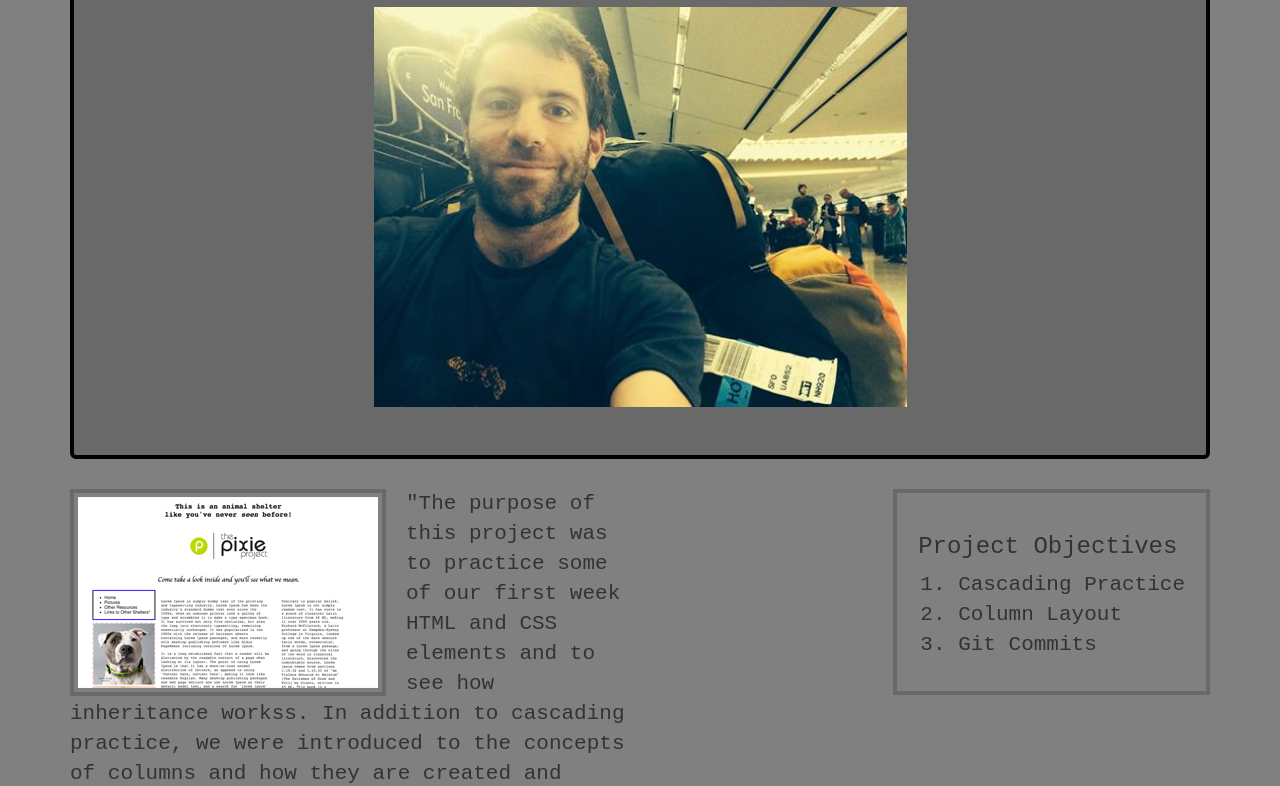
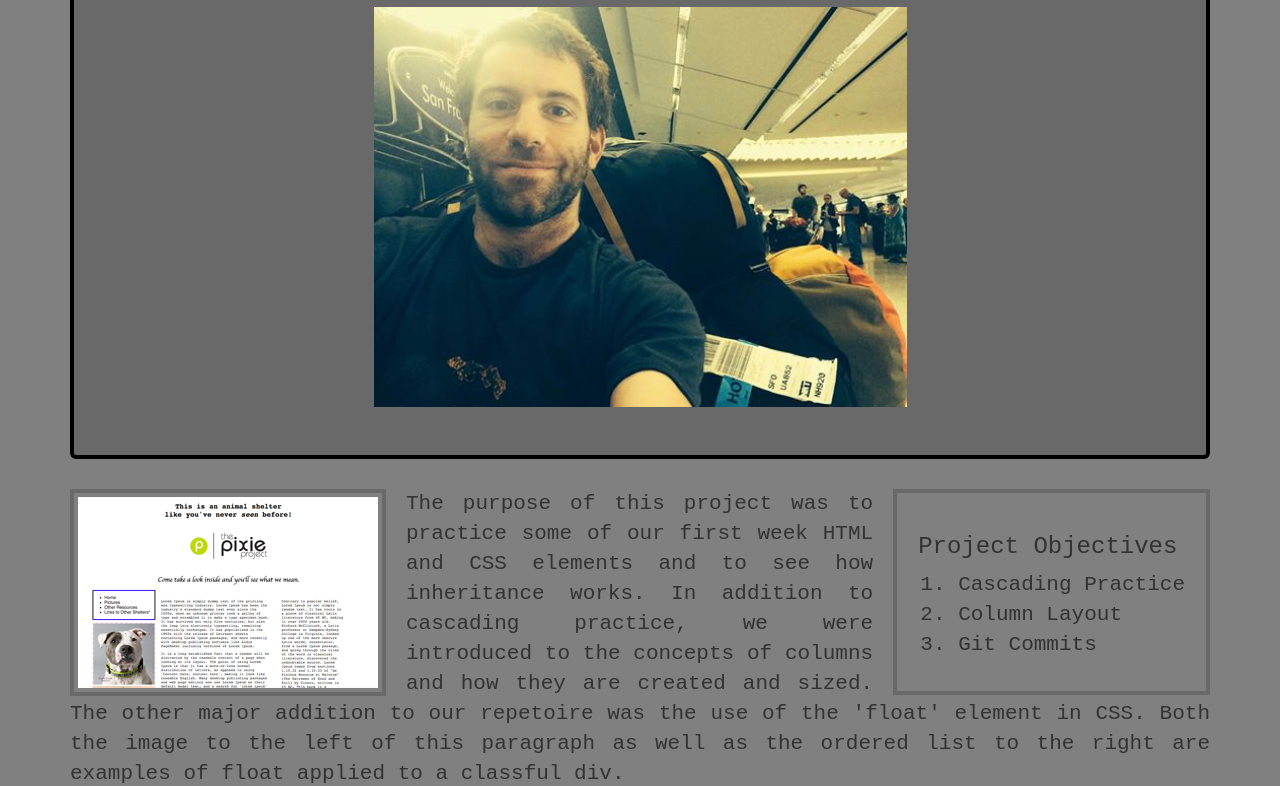
Before and after one commit to pizzimenti/pizzimenti.github.io, a plain HTML site: page index.html in a window 1280 px wide. Shown: the part 166-952 px from the top of the page. Drawn offline with nearby package versions, Linux system fonts and the light colour scheme.

Commit message:
fix text justify css

```diff
--- a/css/styles.css
+++ b/css/styles.css
@@ -31,6 +31,7 @@ body {
 #projects {
   font-family: monospace;
   font-size: 1.5em;
+  text-align: justify;
 }
 
 .project-ol {
@@ -46,8 +47,8 @@ body {
   padding: 4px;
   margin-right: 20px;
 }
-
+/*
 .project-desc {
   width: 50%;
   height: 100px;
-}
+}*/
--- a/index.html
+++ b/index.html
@@ -39,7 +39,7 @@
           </div>
 
           <div class="project-desc">
-          <p> "The purpose of this project was to practice some of our first week HTML and CSS elements and to see how inheritance workss. In addition to cascading practice, we were introduced to the concepts of columns and how they are created and sized. The other major addition to our repetoire was the use of the 'float' element in CSS. Both the image to the left of this paragraph as well as the ordered list to the right are examples of float applied to a classful div.</p>
+          <p>The purpose of this project was to practice some of our first week HTML and CSS elements and to see how inheritance works. In addition to cascading practice, we were introduced to the concepts of columns and how they are created and sized. The other major addition to our repetoire was the use of the 'float' element in CSS. Both the image to the left of this paragraph as well as the ordered list to the right are examples of float applied to a classful div.</p>
           </div>
         </div>
       </div>
```
